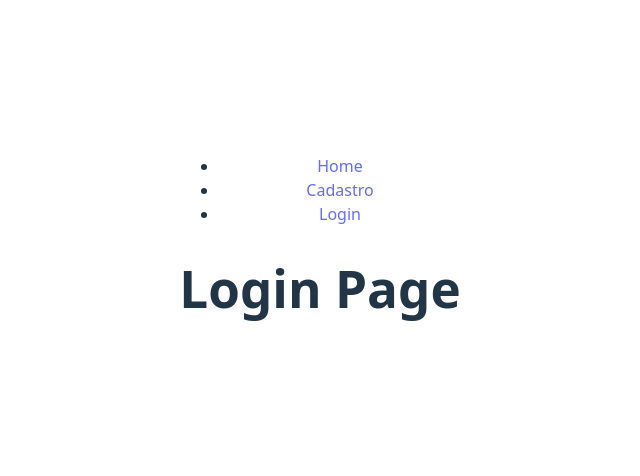
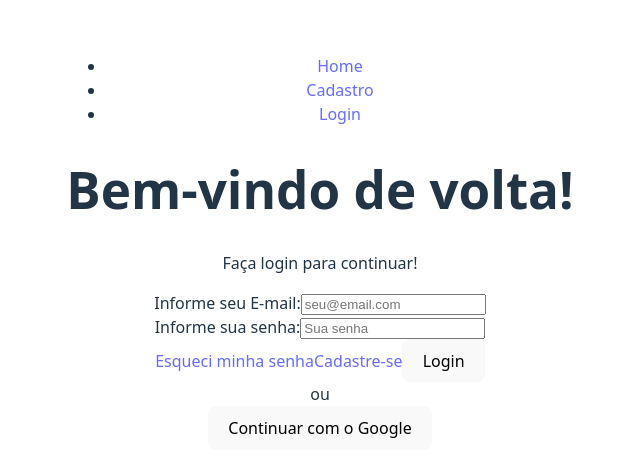
Before and after one commit to kayqueds/Projeto-reserva-de-cinema, a React (Vite) app in the folder frontend/: page /login in a window 1280 px wide. Shown: the part 156-632 px from the top of the page, without its empty margins (320-960 px from the left). Built offline with nearby package versions, Linux system fonts and the light colour scheme.

Commit message:
feat: adicionando tela de login (sem estilo)

```diff
--- a/frontend/src/pages/login/Login.jsx
+++ b/frontend/src/pages/login/Login.jsx
@@ -1,4 +1,69 @@
+import { useState } from "react";
+import { Link } from "react-router-dom";
+import "./Login.css";
+
 function Login() {
-    return <h1>Login Page</h1>;
+  //estados de senha e email
+  const [email, setEmail] = useState("");
+  const [password, setPassword] = useState("");
+
+  const enviarFormulario = (e) => {
+    e.preventDefault();
+    console.log("Login feito:", { email, password });
+  };
+
+  const loginGoogle = () => {
+    console.log("Login com Google feito");
+  };
+
+  return (
+    <div>
+      <div>
+        <div>
+          <h1>Bem-vindo de volta!</h1>
+          <p>Faça login para continuar!</p>
+        </div>
+
+        <form onSubmit={enviarFormulario}>
+          <div>
+            <label htmlFor="email">Informe seu E-mail:</label>
+            <input
+              type="email"
+              id="email"
+              value={email}
+              onChange={(e) => setEmail(e.target.value)}
+              placeholder="seu@email.com"
+              required
+            />
+          </div>
+
+          <div>
+            <label htmlFor="password">Informe sua senha:</label>
+            <input
+              type="password"
+              id="password"
+              value={password}
+              onChange={(e) => setPassword(e.target.value)}
+              placeholder="Sua senha"
+              required
+            />
+          </div>
+
+          <Link to="/forgot-password">Esqueci minha senha</Link>
+
+          <Link to="/cadastro">Cadastre-se</Link>
+
+          <button type="submit">Login</button>
+
+          <div>ou</div>
+
+          <button type="button" onClick={loginGoogle}>
+            Continuar com o Google
+          </button>
+        </form>
+      </div>
+    </div>
+  );
 }
+
 export default Login;
```
Also changed, not shown: frontend/src/pages/login/Login.css (added).
